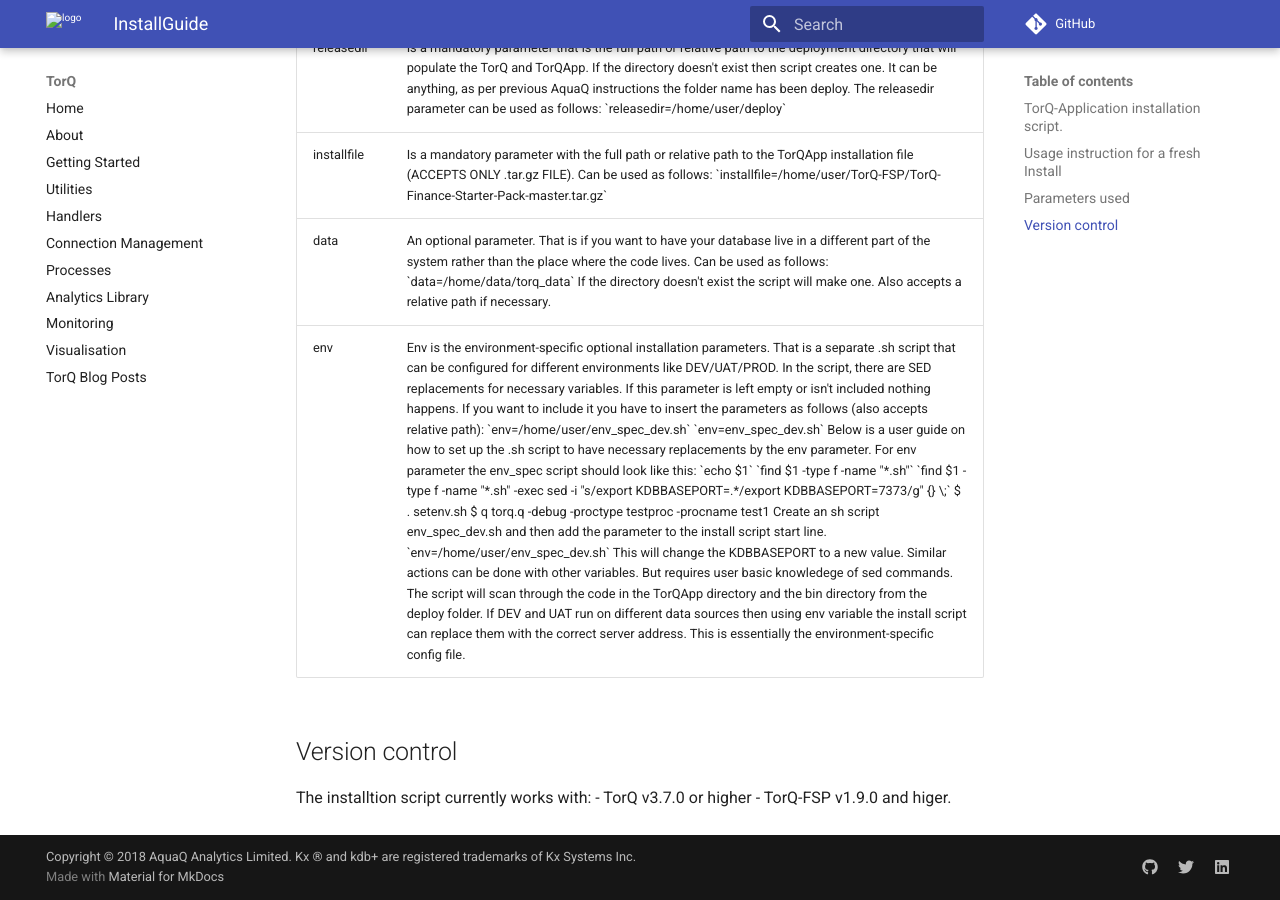
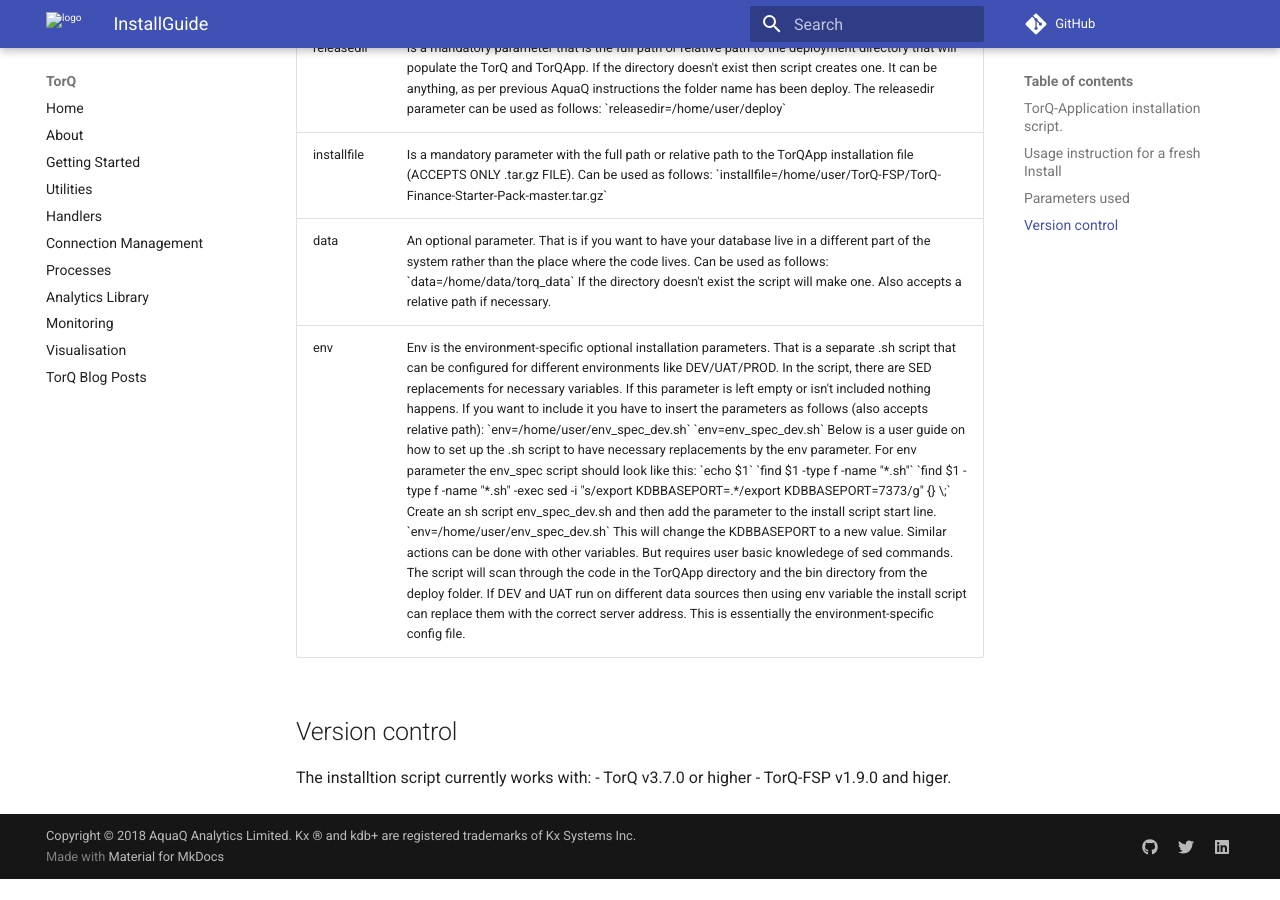
Before and after one commit to DataIntellectTech/TorQ, an MkDocs documentation site: the page built from docs/InstallGuide.md, in a window 1280 px wide and 900 px high, scrolled down 1249 px. Built offline with MkDocs 1.6.1 and Material for MkDocs 9.7.7, drawn with Linux system fonts in a browser that asks for light colours; comment, search, counter and statistics services are not loaded; old or Windows-style settings are respelled for this version of MkDocs; after the commit the page ends 2128 px from its top, so only the background shows below that.

Commit message:
Update InstallGuide.md

```diff
--- a/docs/InstallGuide.md
+++ b/docs/InstallGuide.md
@@ -113,9 +113,6 @@
 
 `find $1 -type f -name "*.sh" -exec sed -i "s/export KDBBASEPORT=.*/export KDBBASEPORT=7373/g" {} \;`
 
-    $ . setenv.sh
-    $ q torq.q -debug -proctype testproc -procname test1
-
 Create an sh script env_spec_dev.sh and then add the parameter to the install script start line.
 
 `env=/home/user/env_spec_dev.sh`
```
